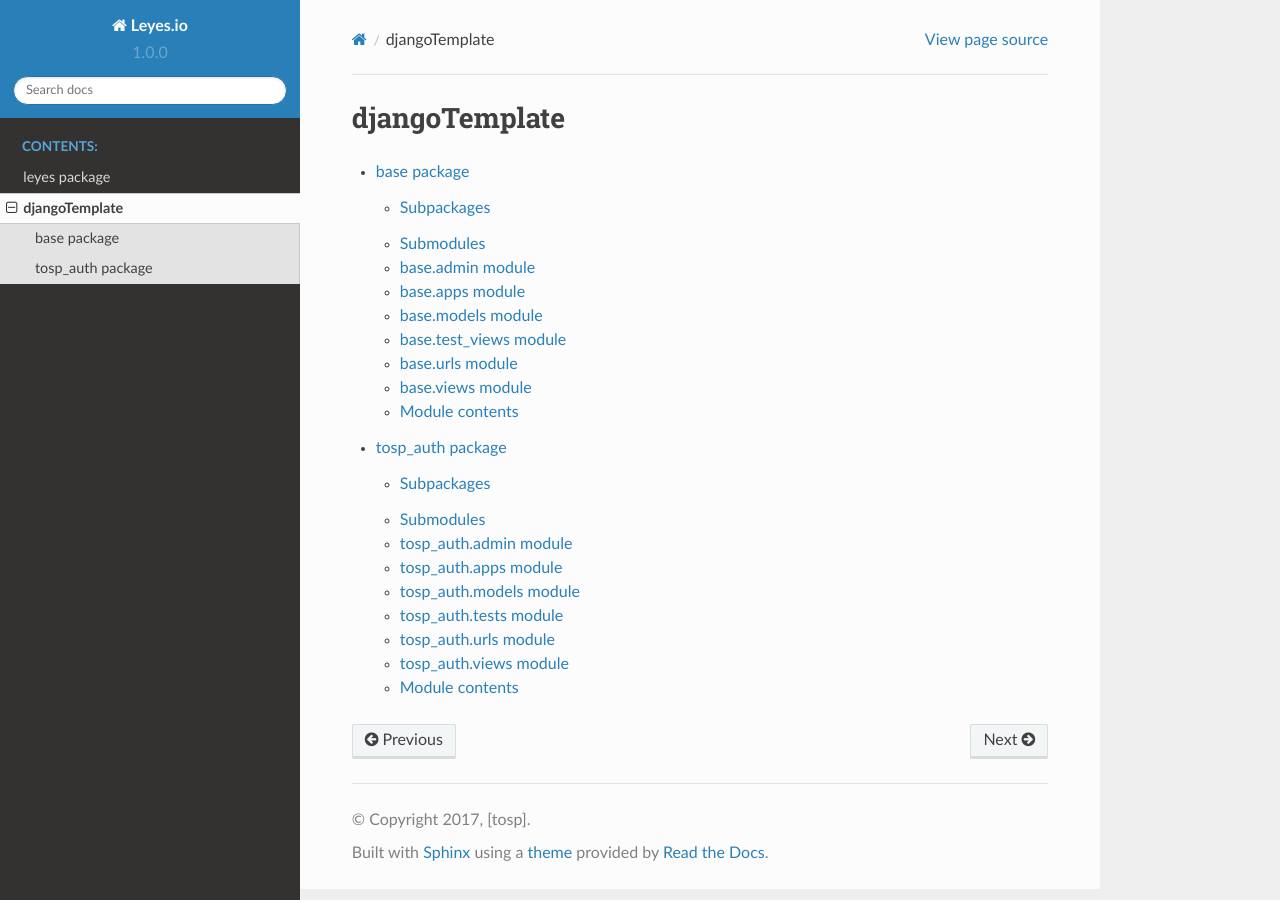
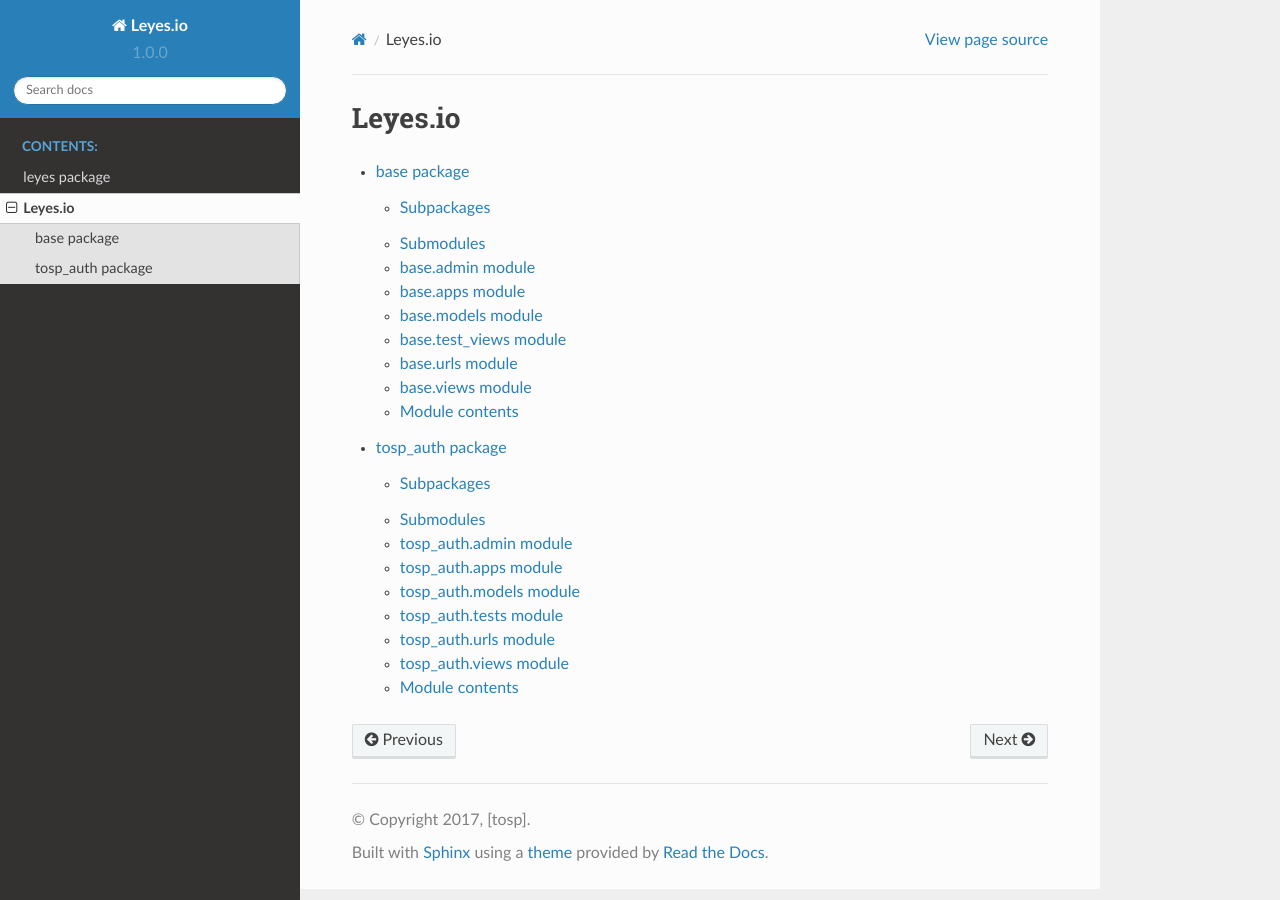
Before and after one commit to tosp/Leyes.io, a Sphinx documentation site: the page built from docs/modules.rst, in a window 1280 px wide. Built offline with Sphinx 7.4.7 and the Read the Docs theme 2.0.0, drawn with Linux system fonts in a browser that asks for light colours; the version number is read from the project's files by our own code.

Commit message:
Correct name of the project in documentation

```diff
--- a/docs/modules.rst
+++ b/docs/modules.rst
@@ -1,4 +1,4 @@
-djangoTemplate
+Leyes.io
 ==============
 
 .. toctree::
```
